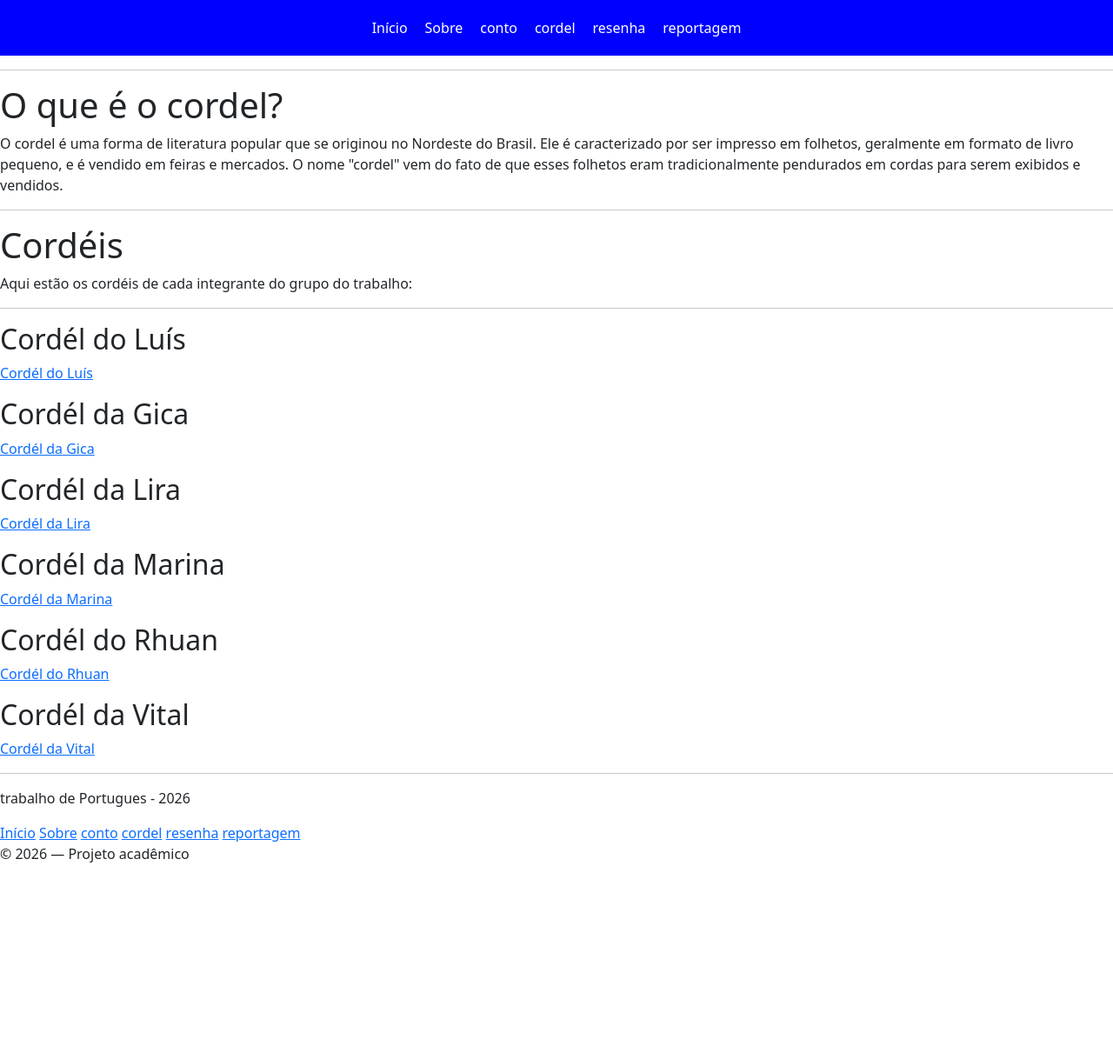
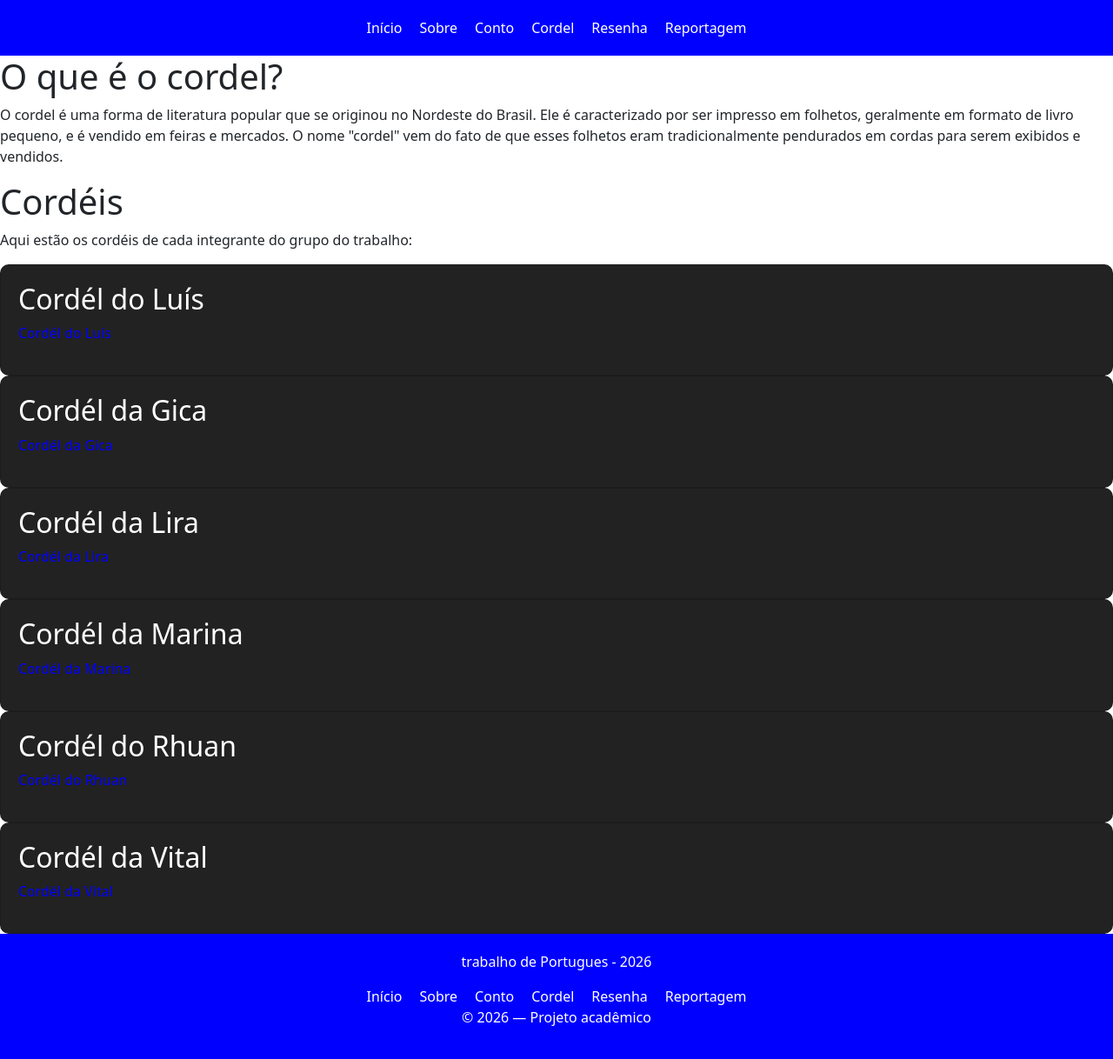
Before and after one commit to geovanna2403/Trabalho_Portugues, a plain HTML site: page cordel.html in a window 1280 px wide. Shown: the whole page at 87% size. Before the commit the page ends 1010 px from the top, so only its background shows below. Drawn offline with nearby package versions, Linux system fonts and the light colour scheme.

Commit message:
mais alterações e testes

```diff
--- a/cordel.html
+++ b/cordel.html
@@ -16,82 +16,85 @@
 </head>
 <body>
      <header class="header">
-    <nav class = "links" aria-label="Menu principal">
-        <a class="link" href="index.html">Início</a>
-        <a class="link" href="sobre.html">Sobre</a>
-        <a class="link" href="conto.html">conto</a>
-        <a class="link" href="cordel.html">cordel</a>
-        <a class="link" href="resenha.html">resenha</a>
-        <a class="link" href="reportagem.html">reportagem </a>
+    <nav class = "menu-links" aria-label="Menu principal">
+        <a href="index.html">Início</a>
+        <a href="sobre.html">Sobre</a>
+        <a href="conto.html">Conto</a>
+        <a href="cordel.html">Cordel</a>
+        <a href="resenha.html">Resenha</a>
+        <a href="reportagem.html">Reportagem </a>
     </nav>
 </header>
-<hr>
+
 <main>
     <h1>O que é o cordel?</h1>
     <p>O cordel é uma forma de literatura popular que se originou no Nordeste do Brasil. Ele é caracterizado por ser impresso em folhetos, geralmente em formato de livro pequeno, e é vendido em feiras e mercados. O nome "cordel" vem do fato de que esses folhetos eram tradicionalmente pendurados em cordas para serem exibidos e vendidos.
 
-    <hr>
+
     <h1>Cordéis</h1>
     <p>Aqui estão os cordéis de cada integrante do grupo do trabalho: </p>
-    <hr>
+
 
     <section class="cordéis">
+        <div class="conteiner">
 
-        <div>
+        <div class="card">
             <h2>Cordél do Luís</h2>
         <a href="Cordéis/Luís.pdf">Cordél do Luís</a>
 
         <p></p>
         </div>
 
-        <div>
+        <div class="card">
             <h2>Cordél da Gica</h2>
         <a href="Cordéis/Gica.pdf">Cordél da Gica</a>
 
         <p></p>
         </div>
 
-        <div>
+        <div class="card">
             <h2>Cordél da Lira</h2>
         <a href="Cordéis/Lira.pdf">Cordél da Lira</a>
 
         <p></p>
         </div>
 
-        <div>
+        <div class="card">
             <h2>Cordél da Marina</h2>
         <a href="Cordéis/Marina.pdf">Cordél da Marina</a>
 
         <p></p>
         </div>
 
-        <div>
+        <div class="card">
             <h2>Cordél do Rhuan</h2>
         <a href="Cordéis/Rhuan.pdf">Cordél do Rhuan</a>
 
         <p></p>
         </div>
 
-        <div>
+        <div class="card">
             <h2>Cordél da Vital</h2>
             <a href="Cordéis/Vital.pdf">Cordél da Vital</a>
             <p></p>
         </div>
+
+        </div>
     </section>
 </main>
-<hr>
+
  <footer class="rodape">
         <div class="rodape-conteudo">
             <div class="rodape-projeto"></div>
     <p>trabalho de Portugues - 2026</p>
   </div>
-    <nav>
-        <a href="index.html" class="Linkscordel">Início</a>
-        <a href="sobre.html" class="Linkscordel">Sobre</a>
-        <a href="conto.html" class="Linkscordel">conto</a>
-        <a href="cordel.html" class="Linkscordel">cordel</a>
-        <a href="resenha.html" class="Linkscordel">resenha</a>
-        <a href="reportagem.html" class="Linkscordel">reportagem </a>
+    <nav class="rodape-links">
+        <a href="index.html" class="link">Início</a>
+        <a href="sobre.html" class="link">Sobre</a>
+        <a href="conto.html" class="link">Conto</a>
+        <a href="cordel.html" class="link">Cordel</a>
+        <a href="resenha.html" class="link">Resenha</a>
+        <a href="reportagem.html" class="link">Reportagem</a>
     </nav>
 </div>
 <div class="rodape-final">
--- a/style.css
+++ b/style.css
@@ -4,20 +4,61 @@
 
 }
 
-.header {
+.header  {
     background-color: blue;
     padding: 20px;
     text-align: center;
+    a {
+        color: white;
+        text-decoration: none;
+    }
 }
 
-.links {
+.rodape {
+    background-color: blue;
+    padding: 20px;
+    text-align: center;
+
+    color: white;
+    a {
+        color: white;
+        text-decoration: none;
+    }
+}
+
+
+
+.rodape-links {
     display: flex;
     justify-content: center;
     gap: 20px;
     color: white;
 }
 
-.link {
+.menu-links {
+    display: flex;
+    justify-content: center;
+    gap: 20px;
     color: white;
-    text-decoration: none;
 }
+
+.container {
+    display: grid;
+    grid-template-columns: 3 2fr;
+    grid-template-rows: 2 1fr;
+    gap: 20px;
+    padding: 20px;
+}
+
+.card {
+    background-color: #222;
+    color: white;
+    padding: 20px;
+    border-radius: 10px;
+
+
+    a {
+        color: blue;
+        text-decoration: none;
+    }
+}
```
Also changed, not shown: conto.html (+13 -13 lines), index.html (+15 -14 lines), reportagem.html (+13 -13 lines), resenha.html (+13 -13 lines), sobre.html (+13 -13 lines).
